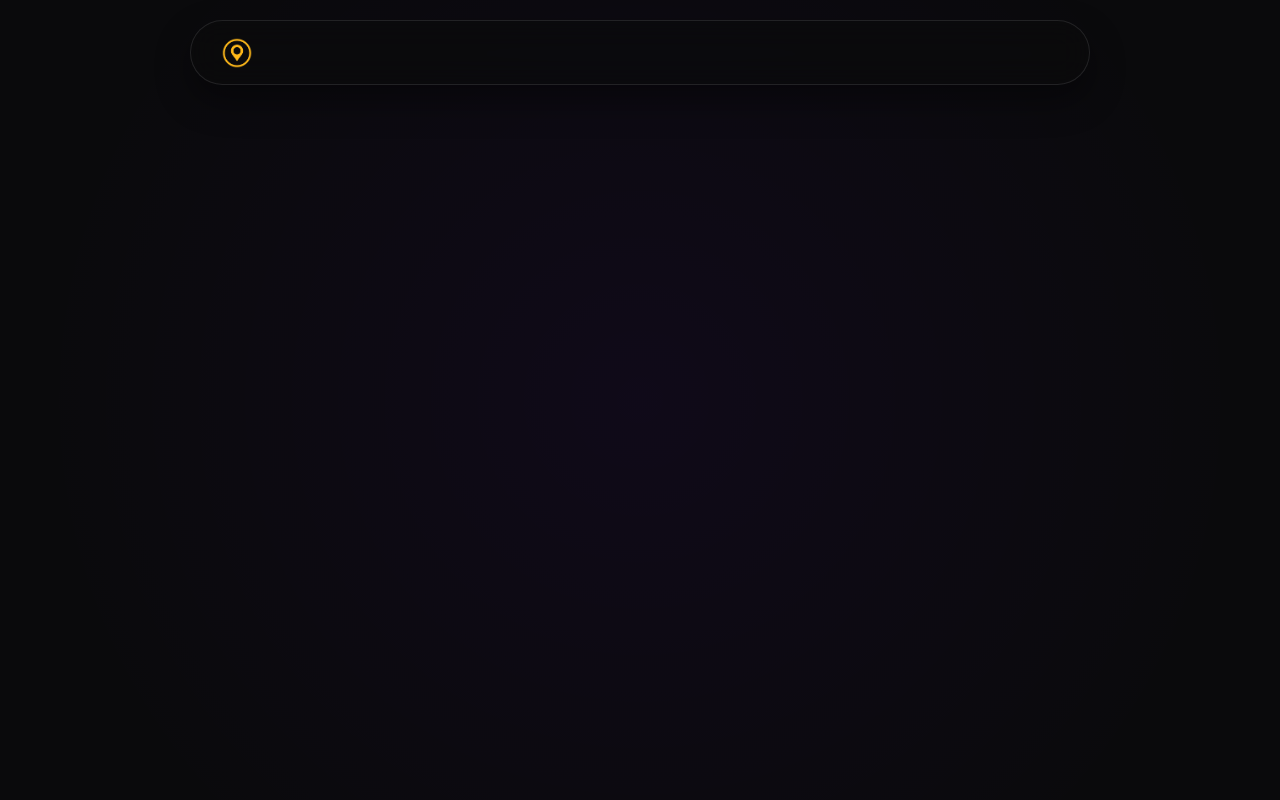
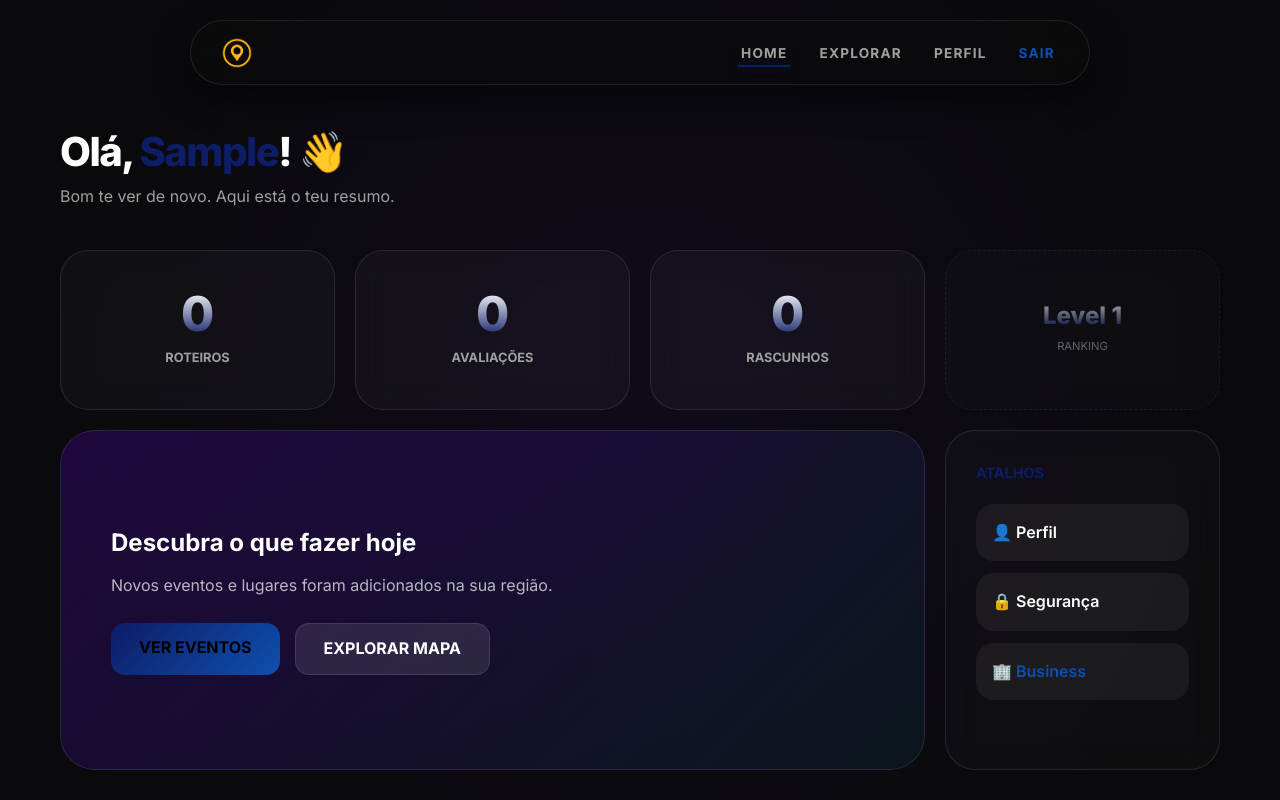
Before and after one commit to JoytaP/Tour_In, a plain HTML site: page Tour_In-main/frontend/pages/dashboard.html in a window 1280 px wide. Drawn offline with Linux system fonts and the light colour scheme; no server answers; sample sign-in values are in the browser's storage.

Commit message:
ajuste dashboard 2

```diff
--- a/Tour_In-main/frontend/pages/dashboard.html
+++ b/Tour_In-main/frontend/pages/dashboard.html
@@ -117,3 +117,63 @@
         <a href="../index.html">
             <img src="../assets/img/LogoTI.png" alt="Tour-In" onerror="this.src='../assets/img/logo.png'">
         </a>
+    </div>
+    <ul class="nav-links">
+        <li><a href="dashboard.html" class="active">Home</a></li>
+        <li><a href="explore.html">Explorar</a></li>
+        <li><a href="profile.html">Perfil</a></li>
+        <li><a href="#" id="logout-btn" style="color: #ff4d4d;">Sair</a></li>
+    </ul>
+  </header>
+
+  <main>
+    <section class="welcome-section">
+      <h1>Olá, <span id="user-name" style="color: var(--accent-primary);">Viajante</span>! 👋</h1>
+      <p style="color: var(--text-muted);">Bom te ver de novo. Aqui está o teu resumo.</p>
+    </section>
+
+    <div class="bento-grid">
+      <div class="stat-card">
+        <div class="stat-number" id="stat-itineraries">0</div>
+        <p style="color: var(--text-muted); font-size: 0.8rem; text-transform: uppercase; font-weight: 700;">Roteiros</p>
+      </div>
+
+      <div class="stat-card">
+        <div class="stat-number" id="stat-reviews">0</div>
+        <p style="color: var(--text-muted); font-size: 0.8rem; text-transform: uppercase; font-weight: 700;">Avaliações</p>
+      </div>
+
+      <div class="stat-card">
+        <div class="stat-number" id="stat-places">0</div>
+        <p style="color: var(--text-muted); font-size: 0.8rem; text-transform: uppercase; font-weight: 700;">Rascunhos</p>
+      </div>
+
+      <div class="stat-card" style="border-style: dashed; opacity: 0.6;">
+        <div class="stat-number" style="font-size: 1.5rem;">Level 1</div>
+        <p style="color: var(--text-muted); font-size: 0.7rem;">RANKING</p>
+      </div>
+
+      <div class="cta-card">
+        <h2 style="color: #fff; margin-bottom: 10px;">Descubra o que fazer hoje</h2>
+        <p style="color: rgba(255,255,255,0.7); margin-bottom: 25px;">Novos eventos e lugares foram adicionados na sua região.</p>
+        <div style="display: flex; gap: 15px;">
+          <a href="events.html" class="btn btn-primary" style="color: #000;">Ver Eventos</a>
+          <a href="explore.html" class="btn" style="background: rgba(255,255,255,0.1); color: #fff; border: 1px solid var(--glass-border);">Explorar Mapa</a>
+        </div>
+      </div>
+
+      <div class="quick-access-card">
+        <h3 style="color: var(--accent-primary); font-size: 0.9rem; margin-bottom: 20px; text-transform: uppercase;">Atalhos</h3>
+        <nav>
+          <a href="profile.html" class="nav-btn">👤 Perfil</a>
+          <a href="settings.html" class="nav-btn">🔒 Segurança</a>
+          <a href="company_register.html" class="nav-btn" style="color: var(--accent-secondary);">🏢 Business</a>
+        </nav>
+      </div>
+    </div>
+  </main>
+
+  <script src="../assets/js/main.js"></script>
+  <script src="../assets/js/dashboard.js"></script>
+</body>
+</html>
```
